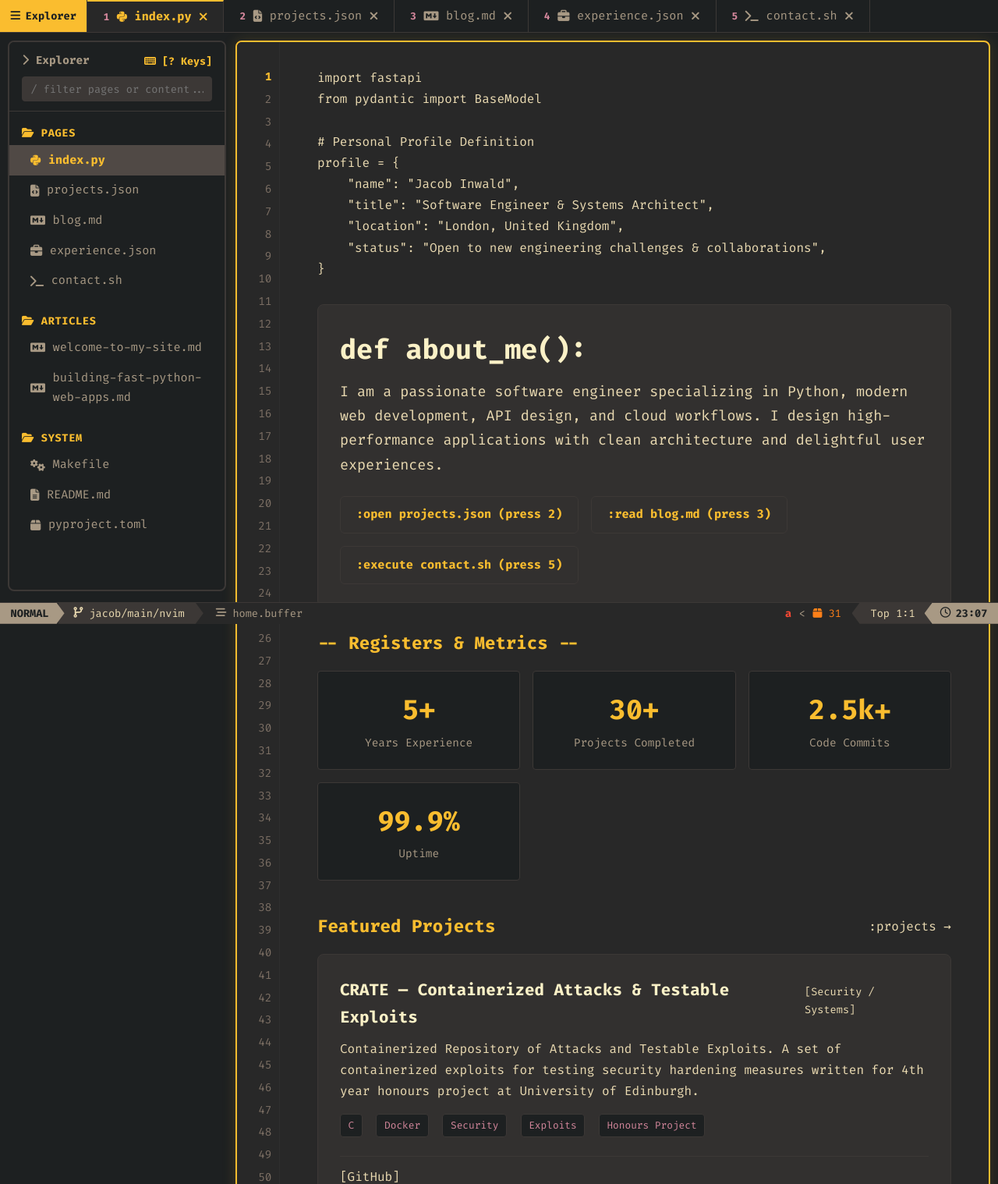
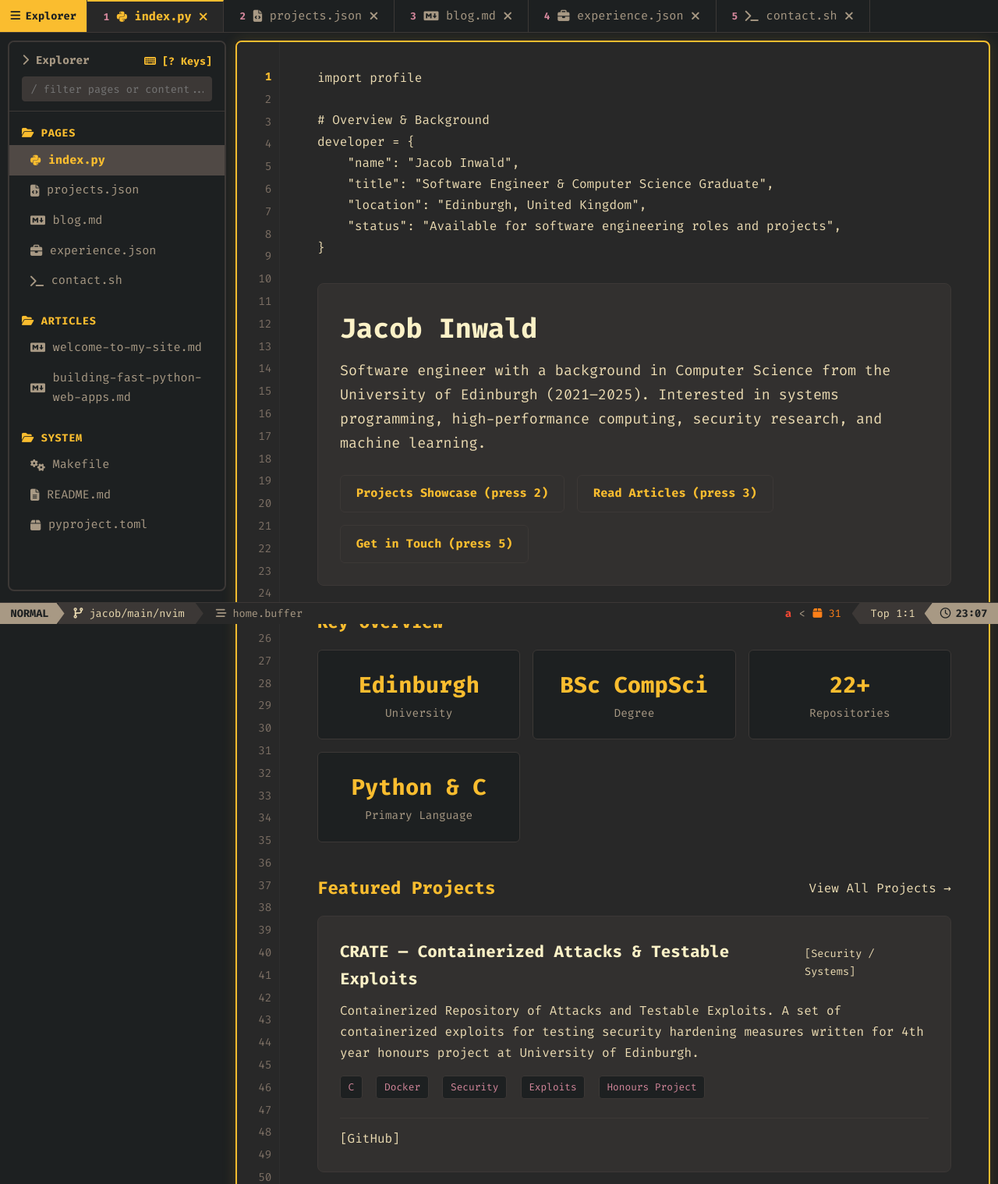
Before and after one commit to JacobInwald/jacobinwald.github.io, a FastAPI app: page / in a window 1280 px wide. Shown: the top 1518 px of the page at 78% size. Run offline with FastAPI, Linux system fonts and the light colour scheme; some web fonts are replaced.

Commit message:
style: refine copy across profile and templates to be clean, natural, and professional

```diff
--- a/app/data/profile.json
+++ b/app/data/profile.json
@@ -1,15 +1,15 @@
 {
   "name": "Jacob Inwald",
-  "title": "Software Engineer & Systems Architect",
-  "headline": "Building elegant, scalable web applications & cloud software solutions.",
-  "location": "London, United Kingdom",
-  "bio": "I am a passionate software engineer specializing in Python, modern web development, API design, and cloud workflows. I design high-performance applications with clean architecture and delightful user experiences.",
-  "status": "Open to new engineering challenges & collaborations",
+  "title": "Software Engineer & Computer Science Graduate",
+  "headline": "Computer Science BSc graduate from the University of Edinburgh.",
+  "location": "Edinburgh, United Kingdom",
+  "bio": "Software engineer with a background in Computer Science from the University of Edinburgh (2021–2025). Interested in systems programming, high-performance computing, security research, and machine learning.",
+  "status": "Available for software engineering roles and projects",
   "stats": [
-    { "label": "Years Experience", "value": "5+" },
-    { "label": "Projects Completed", "value": "30+" },
-    { "label": "Code Commits", "value": "2.5k+" },
-    { "label": "Uptime", "value": "99.9%" }
+    { "label": "University", "value": "Edinburgh" },
+    { "label": "Degree", "value": "BSc CompSci" },
+    { "label": "Repositories", "value": "22+" },
+    { "label": "Primary Language", "value": "Python & C" }
   ],
   "social": {
     "github": "https://github.com/JacobInwald",
@@ -18,20 +18,20 @@
   },
   "skill_categories": [
     {
-      "name": "Backend & Core",
-      "skills": ["Python", "FastAPI", "Flask", "Django", "REST APIs", "AsyncIO", "Pydantic"]
+      "name": "Languages & Core",
+      "skills": ["Python", "C", "Objective-C / Metal", "JavaScript", "SQL", "HTML/CSS"]
     },
     {
-      "name": "Frontend & Design",
-      "skills": ["HTML5", "CSS3 / Vanilla CSS", "JavaScript (ES6+)", "Responsive Design", "Jinja2", "UI/UX"]
+      "name": "Systems & Security",
+      "skills": ["Linux", "Docker", "GPU Acceleration", "Exploit Analysis", "Cryptography", "Git"]
     },
     {
-      "name": "DevOps & Cloud",
-      "skills": ["Docker", "GitHub Actions", "uv / Package Management", "Linux", "CI/CD Pipelines", "Git"]
+      "name": "Web & Backend",
+      "skills": ["FastAPI", "REST APIs", "Jinja2", "AsyncIO", "uv", "GitHub Actions"]
     },
     {
-      "name": "Databases & Tools",
-      "skills": ["PostgreSQL", "SQLite", "Redis", "pytest", "Ruff", "VS Code"]
+      "name": "Machine Learning & Algorithms",
+      "skills": ["Neural Networks", "Genetic Algorithms", "Dynamic Programming", "Computer Vision", "OCR"]
     }
   ]
 }
--- a/app/templates/index.html
+++ b/app/templates/index.html
@@ -2,11 +2,10 @@
 
 {% block content %}
 <div style="margin-bottom: 2rem;">
-  <div><span class="code-keyword">import</span> fastapi</div>
-  <div><span class="code-keyword">from</span> pydantic <span class="code-keyword">import</span> BaseModel</div>
+  <div><span class="code-keyword">import</span> profile</div>
   <br>
-  <div><span class="code-comment"># Personal Profile Definition</span></div>
-  <div><span class="code-var">profile</span> = {</div>
+  <div><span class="code-comment"># Overview & Background</span></div>
+  <div><span class="code-var">developer</span> = {</div>
   <div>&nbsp;&nbsp;&nbsp;&nbsp;<span class="code-string">"name"</span>: <span class="code-string">"{{ profile.name }}"</span>,</div>
   <div>&nbsp;&nbsp;&nbsp;&nbsp;<span class="code-string">"title"</span>: <span class="code-string">"{{ profile.title }}"</span>,</div>
   <div>&nbsp;&nbsp;&nbsp;&nbsp;<span class="code-string">"location"</span>: <span class="code-string">"{{ profile.location }}"</span>,</div>
@@ -16,29 +15,29 @@
 
 <div class="content-card">
   <h1 style="font-size: 2.2rem; color: var(--fg-bright); margin-bottom: 0.5rem;">
-    <span class="text-orange">def</span> <span class="text-yellow">about_me</span>():
+    {{ profile.name }}
   </h1>
   <p style="font-size: 1.15rem; color: var(--fg-normal); margin-bottom: 1.5rem;">
     {{ profile.bio }}
   </p>
 
   <div style="display: flex; gap: 1rem; flex-wrap: wrap;">
-    <a href="/projects" class="action-btn">:open projects.json (press 2)</a>
-    <a href="/blog" class="action-btn">:read blog.md (press 3)</a>
-    <a href="/contact" class="action-btn">:execute contact.sh (press 5)</a>
+    <a href="/projects/" class="action-btn">Projects Showcase (press 2)</a>
+    <a href="/blog/" class="action-btn">Read Articles (press 3)</a>
+    <a href="/contact/" class="action-btn">Get in Touch (press 5)</a>
   </div>
 </div>
 
-<!-- Metrics / Statistics Box -->
+<!-- Overview Metrics Box -->
 <div style="margin-bottom: 2.5rem;">
   <h2 style="font-size: 1.4rem; color: var(--gruv-yellow); margin-bottom: 1rem;">
-    <span class="text-purple">--</span> Registers &amp; Metrics <span class="text-purple">--</span>
+    Key Overview
   </h2>
 
   <div style="display: grid; grid-template-columns: repeat(auto-fit, minmax(200px, 1fr)); gap: 1rem;">
     {% for stat in profile.stats %}
-    <div style="background: var(--bg-hard); border: 1px solid var(--border-color); padding: 1.25rem; border-radius: 4px; text-align: center;">
-      <div style="font-size: 2.2rem; font-weight: 800; color: var(--gruv-yellow);">{{ stat.value }}</div>
+    <div style="background: var(--bg-hard); border: 1px solid var(--border-color); padding: 1.25rem; border-radius: 6px; text-align: center;">
+      <div style="font-size: 1.8rem; font-weight: 800; color: var(--gruv-yellow);">{{ stat.value }}</div>
       <div style="font-size: 0.9rem; color: var(--fg-muted);">{{ stat.label }}</div>
     </div>
     {% endfor %}
@@ -49,7 +48,7 @@
 <div style="margin-bottom: 2.5rem;">
   <div style="display: flex; align-items: center; justify-content: space-between; margin-bottom: 1rem;">
     <h2 style="font-size: 1.4rem; color: var(--gruv-yellow); margin: 0;">Featured Projects</h2>
-    <a href="/projects" class="text-blue">:projects &rarr;</a>
+    <a href="/projects/" class="text-blue">View All Projects &rarr;</a>
   </div>
 
   {% for project in projects %}
@@ -82,7 +81,7 @@
 <div>
   <div style="display: flex; align-items: center; justify-content: space-between; margin-bottom: 1rem;">
     <h2 style="font-size: 1.4rem; color: var(--gruv-yellow); margin: 0;">Recent Articles</h2>
-    <a href="/blog" class="text-blue">:blog &rarr;</a>
+    <a href="/blog/" class="text-blue">View All Articles &rarr;</a>
   </div>
 
   {% for post in posts %}
@@ -90,9 +89,9 @@
     <div style="font-size: 0.85rem; color: var(--fg-muted); margin-bottom: 0.35rem;">
       # {{ post.date }} &bull; {{ post.read_time }}
     </div>
-    <h3 style="font-size: 1.25rem; margin: 0 0 0.5rem;"><a href="/blog/{{ post.slug }}" class="text-bright">{{ post.title }}</a></h3>
+    <h3 style="font-size: 1.25rem; margin: 0 0 0.5rem;"><a href="/blog/{{ post.slug }}/" class="text-bright">{{ post.title }}</a></h3>
     <p style="color: var(--fg-muted); margin-bottom: 0.75rem;">{{ post.summary }}</p>
-    <a href="/blog/{{ post.slug }}" class="text-yellow">:open blog/{{ post.slug }}.md &rarr;</a>
+    <a href="/blog/{{ post.slug }}/" class="text-yellow">Read Article &rarr;</a>
   </div>
   {% endfor %}
 </div>
--- a/app/templates/post.html
+++ b/app/templates/post.html
@@ -2,12 +2,12 @@
 
 {% block content %}
 <div style="margin-bottom: 1.5rem;">
-  <a href="/blog" class="text-blue">&larr; :e blog.md (back to index)</a>
+  <a href="/blog/" class="text-blue">&larr; Back to All Articles</a>
 </div>
 
 <div class="content-card" style="padding: 2.25rem;">
   <div style="font-size: 0.85rem; color: var(--fg-muted); margin-bottom: 0.5rem;">
-    # {{ post.date }} &bull; {{ post.read_time }}
+    Published {{ post.date }} &bull; {{ post.read_time }}
   </div>
   <h1 style="font-size: 2.2rem; color: var(--fg-bright); margin-bottom: 1rem;">{{ post.title }}</h1>
 
```
Also changed, not shown: app/templates/blog.html (+4 -5 lines), app/templates/contact.html (+13 -12 lines), app/templates/experience.html (+3 -4 lines), app/templates/projects.html (+5 -6 lines), tests/test_app.py (+4 -14 lines).
